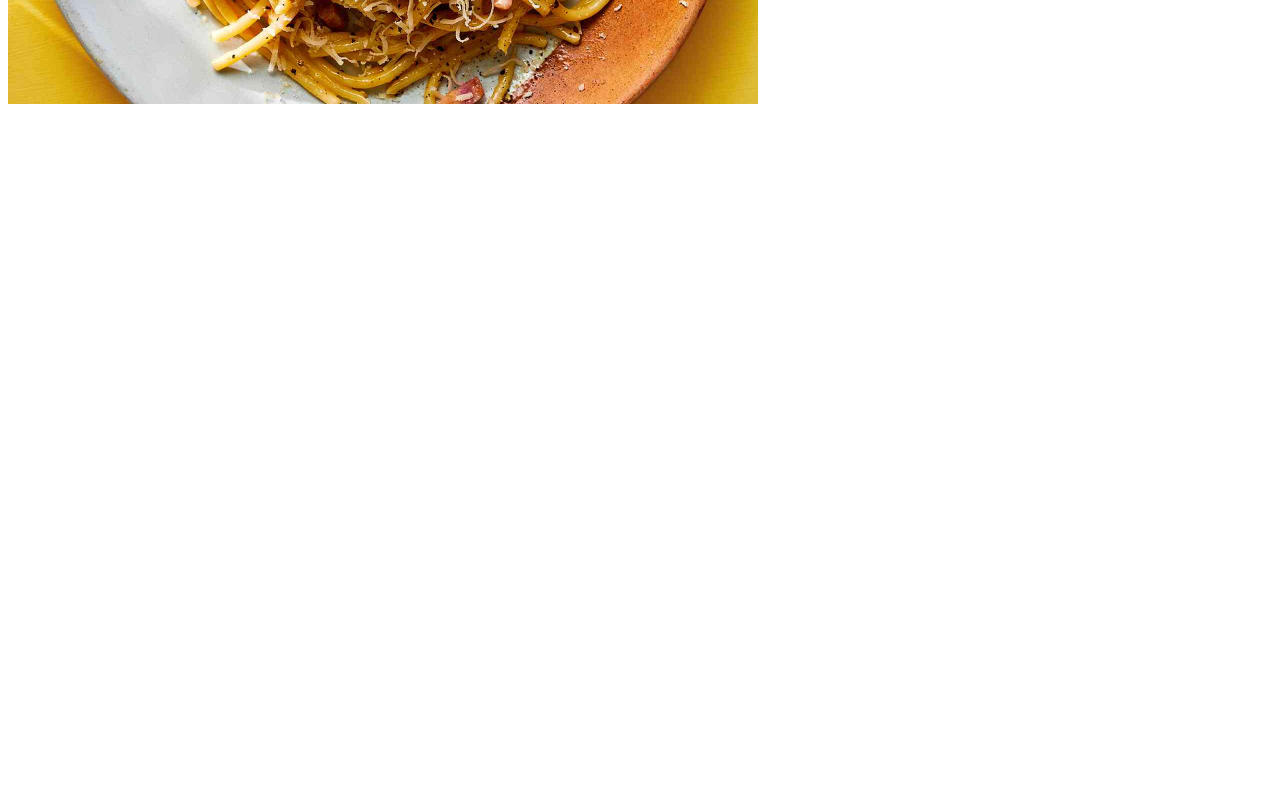
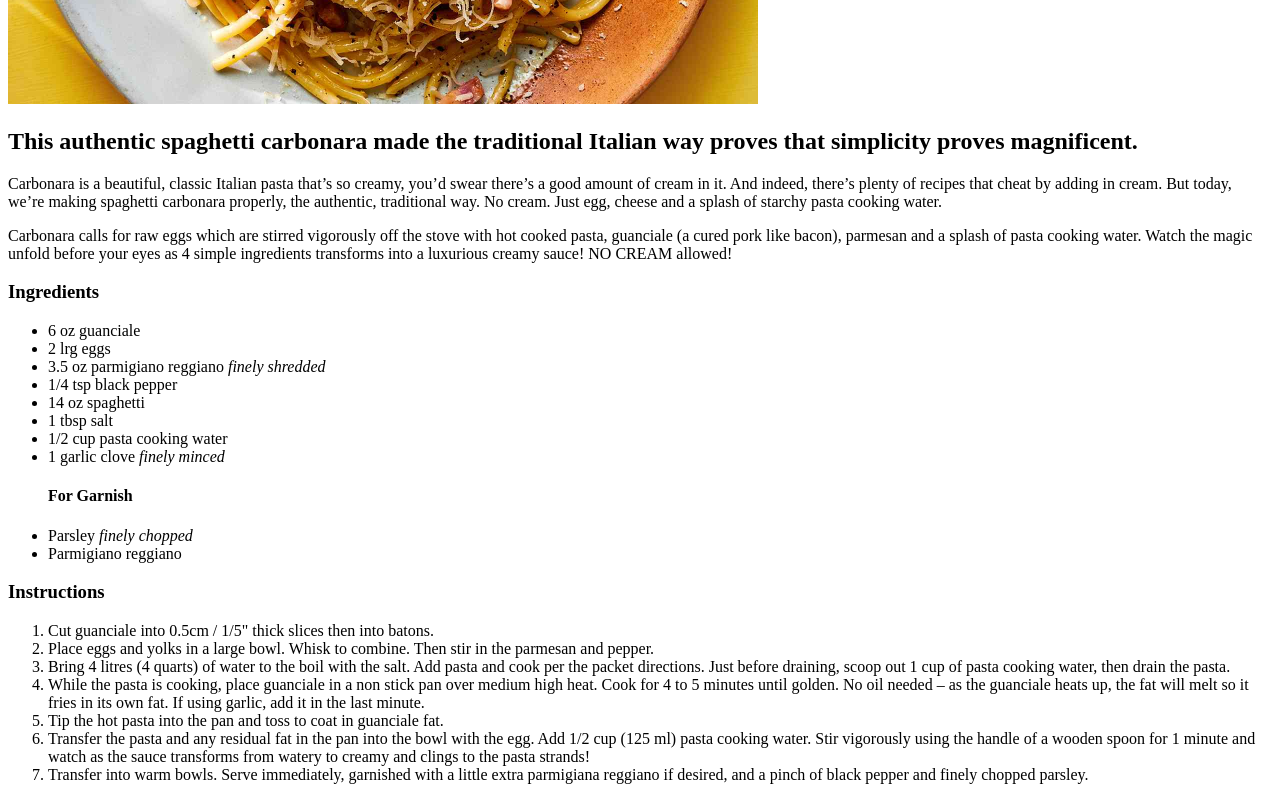
Before and after one commit to ncrossan/odin-recipes, a plain HTML site: page recipes/carbonara.html in a window 1280 px wide. Shown: the part 476-1276 px from the top of the page. Before the commit the page ends 800 px from the top, so only its background shows below. Drawn offline with Linux system fonts and the light colour scheme.

Commit message:
Add headers and paragraphs and ingredients and instructions list

```diff
--- a/recipes/carbonara.html
+++ b/recipes/carbonara.html
@@ -7,7 +7,58 @@
 
 <body>
     <h1>Simple Spaghetti Carbonara</h1>
+
     <img src="../images/carbonara.jpg" alt="Spaghetti Carbonara" height="500" width="750">
+
+    <h2>This authentic spaghetti carbonara made the traditional Italian way proves that
+        simplicity proves magnificent.</h2>
+    <p>Carbonara is a beautiful, classic Italian pasta that’s so creamy, you’d swear there’s
+        a good amount of cream in it. And indeed, there’s plenty of recipes that cheat by adding
+        in cream. But today, we’re making spaghetti carbonara properly, the authentic, traditional
+        way. No cream. Just egg, cheese and a splash of starchy pasta cooking water.</p>
+    <p>Carbonara calls for raw eggs which are stirred vigorously off the stove with hot cooked
+        pasta, guanciale (a cured pork like bacon), parmesan and a splash of pasta cooking water.
+        Watch the magic unfold before your eyes as 4 simple ingredients transforms into a luxurious
+        creamy sauce! NO CREAM allowed!</p>
+
+    <h3>Ingredients</h3>
+    <ul>
+        <li>6 oz guanciale</li>
+        <li>2 lrg eggs</li>
+        <li>3.5 oz parmigiano reggiano <em>finely shredded</em></li>
+        <li>1/4 tsp black pepper</li>
+        <li>14 oz spaghetti</li>
+        <li>1 tbsp salt</li>
+        <li>1/2 cup pasta cooking water</li>
+        <li>1 garlic clove <em>finely minced</em></li>
+        <h4>For Garnish</h4>
+        <li>Parsley <em>finely chopped</em></li>
+        <li>Parmigiano reggiano</li>
+    </ul>
+
+    <h3>Instructions</h3>
+    <ol>
+        <li>Cut guanciale into 0.5cm / 1/5" thick slices then into batons.</li>
+        <li> Place eggs and yolks in a large bowl. Whisk to combine. Then stir
+            in the parmesan and pepper.</li>
+        <li>Bring 4 litres (4 quarts) of water to the boil with the salt. Add
+            pasta and cook per the packet directions. Just before draining, scoop
+            out 1 cup of pasta cooking water, then drain the pasta.</li>
+        <li>While the pasta is cooking, place guanciale in a non stick pan over medium
+            high heat. Cook for 4 to 5 minutes until golden. No oil needed – as the
+            guanciale heats up, the fat will melt so it fries in its own fat. If using
+            garlic, add it in the last minute.</li>
+        <li>Tip the hot pasta into the pan and toss to coat in guanciale fat.</li>
+        <li>Transfer the pasta and any residual fat in the pan into the bowl with the egg.
+            Add 1/2 cup (125 ml) pasta cooking water. Stir vigorously using the handle of
+            a wooden spoon for 1 minute and watch as the sauce transforms from watery to
+            creamy and clings to the pasta strands!</li>
+        <li>Transfer into warm bowls. Serve immediately, garnished with a little extra
+            parmigiana reggiano if desired, and a pinch of black pepper and finely chopped
+            parsley.</li>
+    </ol>
+
+
 </body>
 
 </html>
```
